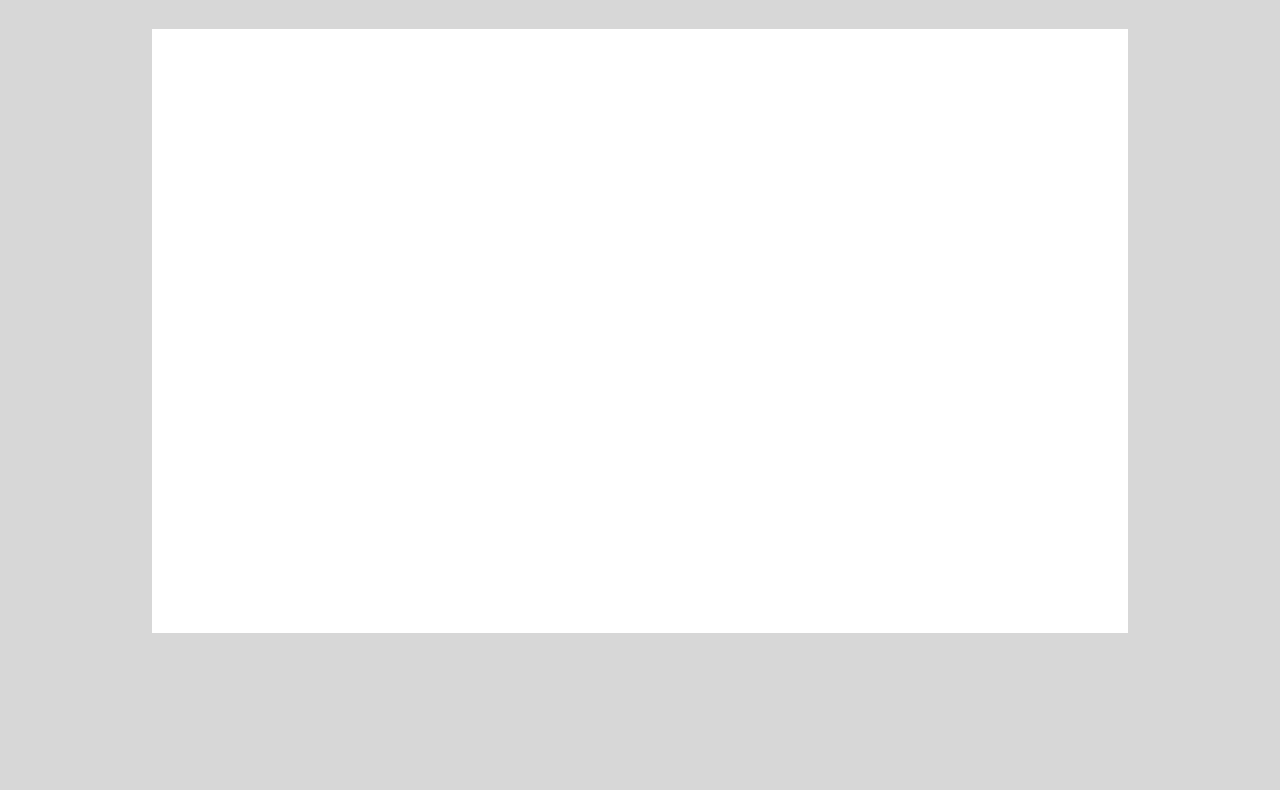
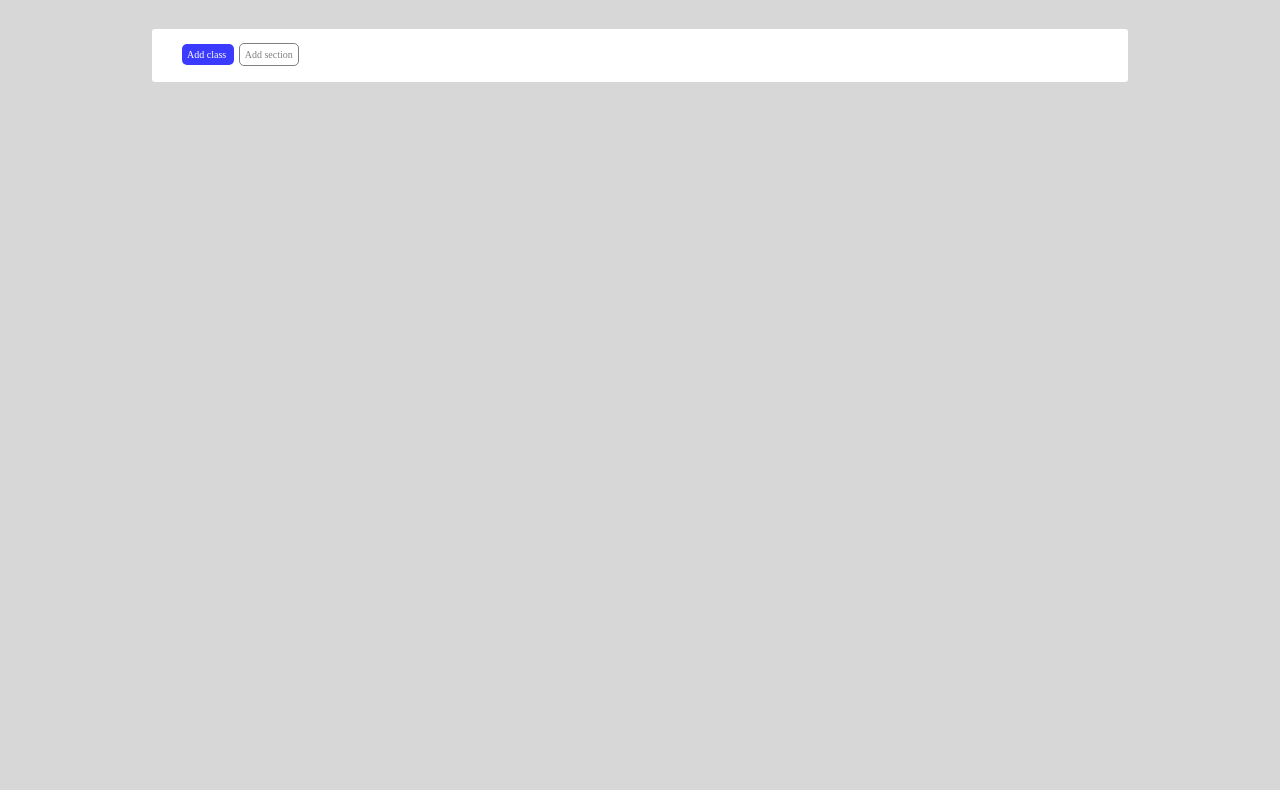
Before and after one commit to cif95/html-css-toboolist, a plain HTML site: page index.html in a window 1280 px wide. Shown: the part 76-866 px from the top of the page. Drawn offline with Linux system fonts and the light colour scheme.

Commit message:
add input section

```diff
--- a/css/style.css
+++ b/css/style.css
@@ -28,7 +28,28 @@ main{
 
 #input-adds{
 	width:80%;
-	height:80%;
+	height:7%;
 	background-color: rgb(255, 255, 255);
    margin:0 auto;
+	padding:15px 30px 5px;
+	border-radius: 3px;
 }
+
+.add-input{
+	padding:5px;
+	border-radius:5px;
+	width:auto;
+	display:inline;
+	font-size: 10px;
+	margin-right:5px;
+}
+
+#add-task{
+	color:white;
+	background-color:rgb(59, 59, 255);
+}
+
+#add-section{
+	color:grey;
+	border: 1px solid grey;
+}
--- a/index.html
+++ b/index.html
@@ -9,6 +9,7 @@
 </head>
 <body>
 	<header>
+		<!-- LOGO -->
 		<figure>
 			<img id="main-logo" src="img/Logo.png" alt="logo toboolist">
 			<span class="logo-description">
@@ -17,15 +18,16 @@
 		</figure>
 	</header>
 	<main>
+		<!-- ADD BUTTONS SECTION -->
 		<section id="input-adds">
 			<div class="add-input" id="add-task">
-
+				<span>Add class</span>
 			</div>
 			<div class="add-input" id="add-section">
+				<span>Add section</span>
+			</div>
+		</section>
 
-			</div>
-
-		</section>
 
 		<div id="new-task"></div>
 
```
